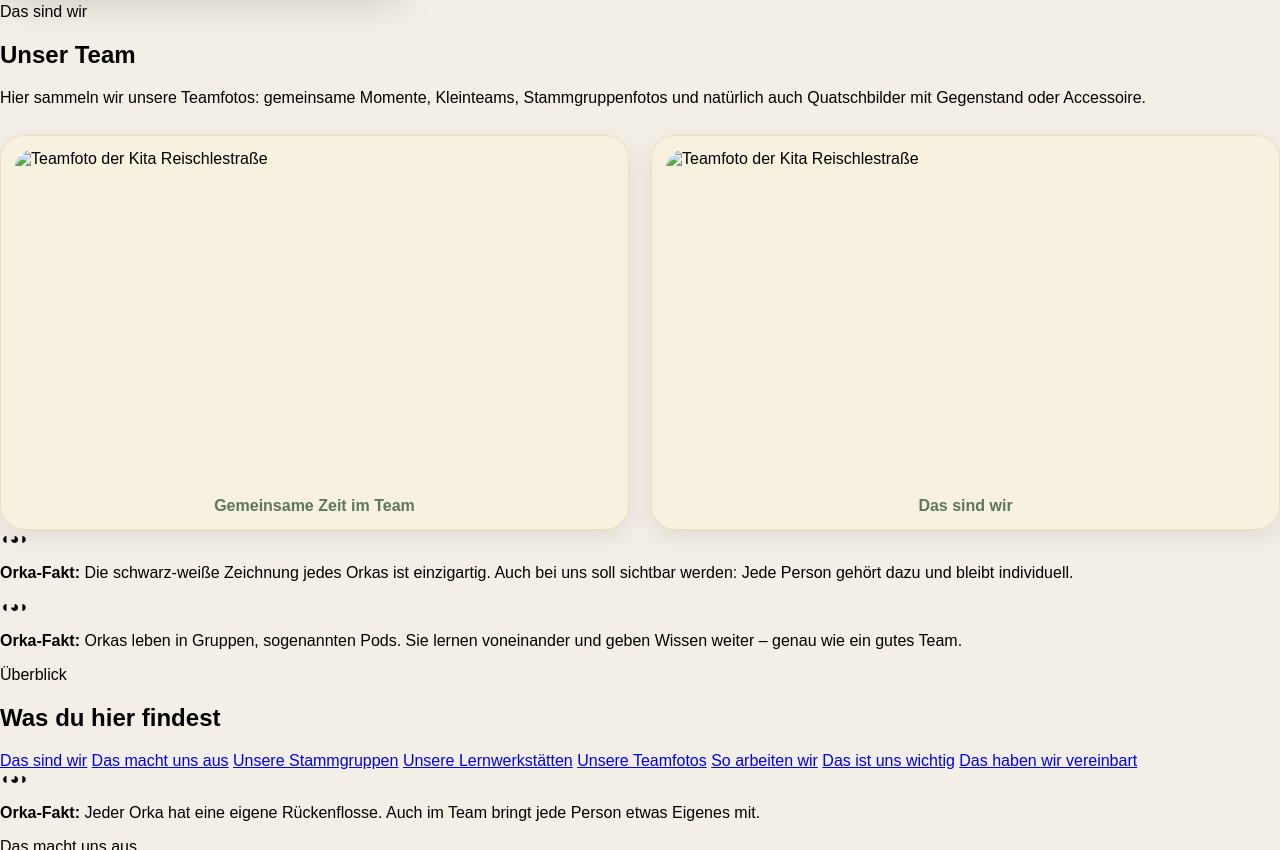
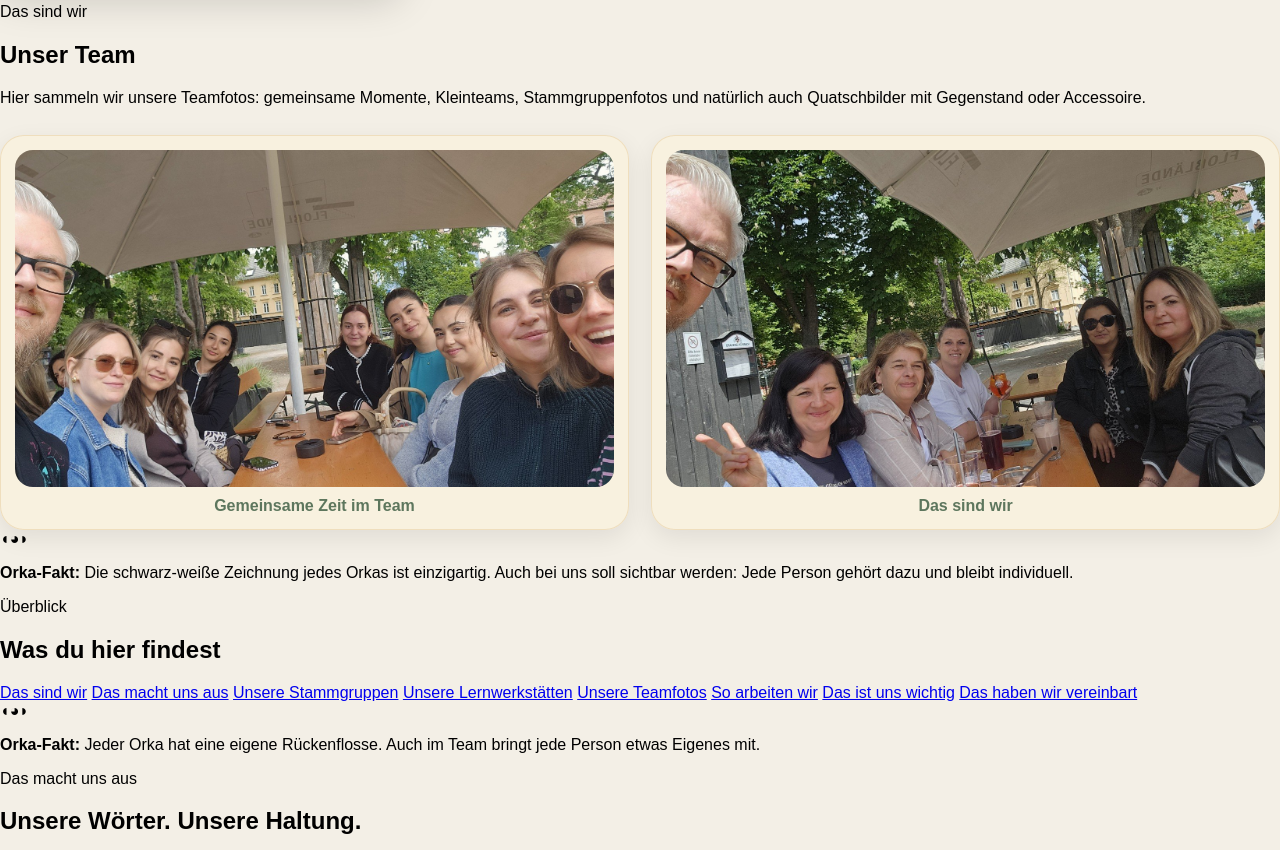
Before and after one commit to matgamble/Teambuch, a plain HTML site: page index.html in a window 1280 px wide. Shown: the part 349-1199 px from the top of the page. Drawn offline with Linux system fonts and the light colour scheme.

Commit message:
Fix image paths and remove Orka fact section
Updated image sources for team photos and removed the Orka fact section.

```diff
--- a/index.html
+++ b/index.html
@@ -35,12 +35,12 @@
 
   <div class="team-gallery">
     <figure>
-      <img src="bilder/teamfoto_1.jpg" alt="Teamfoto der Kita Reischlestraße">
+      <img src="teamfoto_1.jpg" alt="Teamfoto der Kita Reischlestraße">
       <figcaption>Gemeinsame Zeit im Team</figcaption>
     </figure>
 
     <figure>
-      <img src="bilder/teamfoto_2.jpg" alt="Teamfoto der Kita Reischlestraße">
+      <img src="teamfoto_2.jpg" alt="Teamfoto der Kita Reischlestraße">
       <figcaption>Das sind wir</figcaption>
     </figure>
   </div>
@@ -50,12 +50,6 @@
     <p><strong>Orka-Fakt:</strong> Die schwarz-weiße Zeichnung jedes Orkas ist einzigartig. Auch bei uns soll sichtbar werden: Jede Person gehört dazu und bleibt individuell.</p>
   </div>
 </section>
-
-      <div class="orka-fakt">
-        <span class="orka-icon">◖◕◗</span>
-        <p><strong>Orka-Fakt:</strong> Orkas leben in Gruppen, sogenannten Pods. Sie lernen voneinander und geben Wissen weiter – genau wie ein gutes Team.</p>
-      </div>
-    </section>
 
     <section class="page">
       <p class="label">Überblick</p>
```
